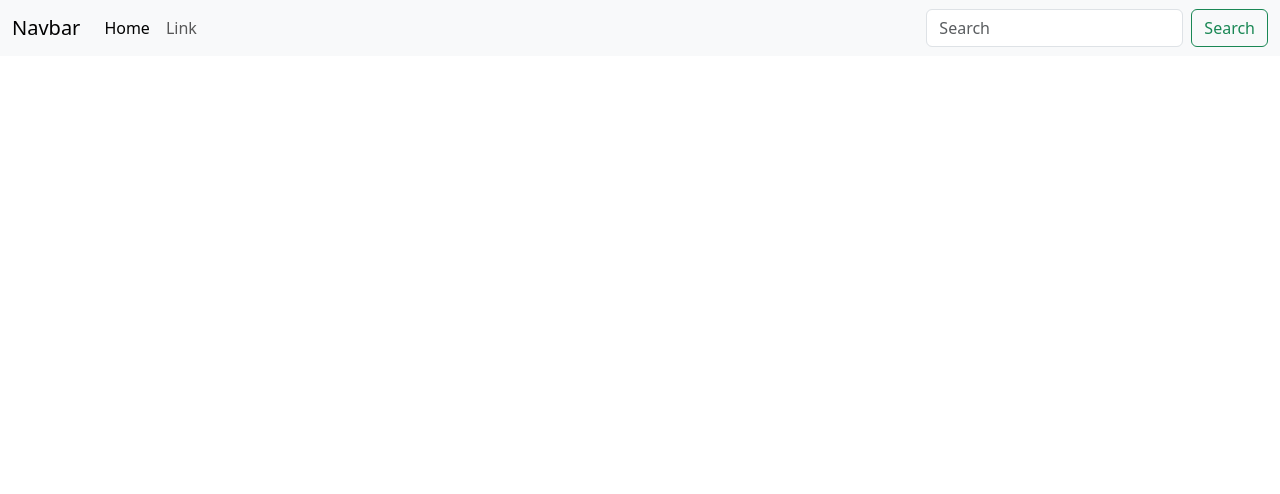
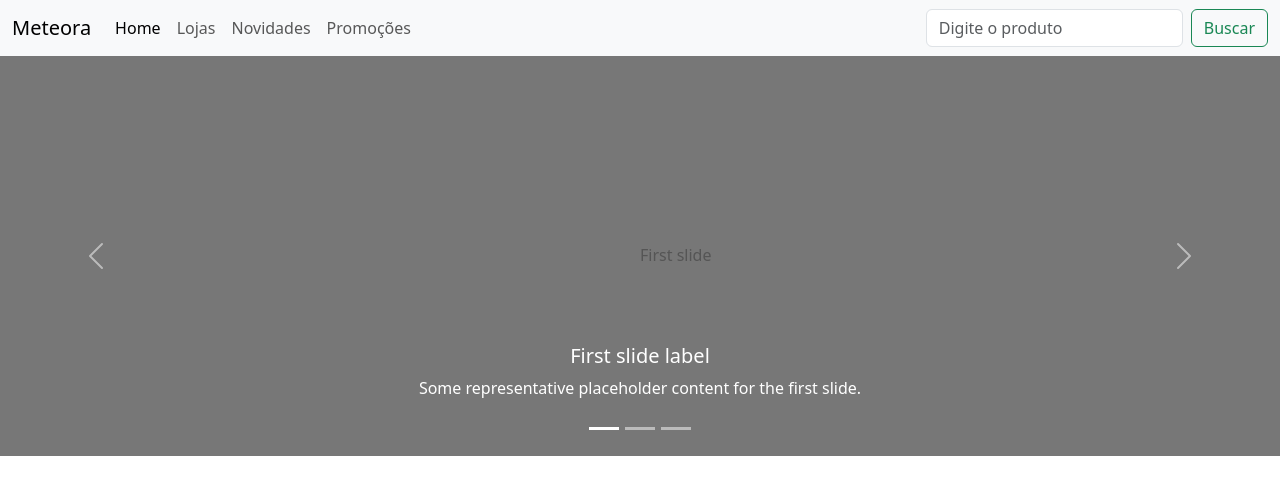
Before and after one commit to othiagopro/meteora, a plain HTML site: page index.html in a window 1280 px wide. Drawn offline with nearby package versions, Linux system fonts and the light colour scheme.

Commit message:
Carrossel

```diff
--- a/index.html
+++ b/index.html
@@ -7,9 +7,10 @@
     <link href="https://cdn.jsdelivr.net/npm/bootstrap@5.3.3/dist/css/bootstrap.min.css" rel="stylesheet" integrity="sha384-QWTKZyjpPEjISv5WaRU9OFeRpok6YctnYmDr5pNlyT2bRjXh0JMhjY6hW+ALEwIH" crossorigin="anonymous">
 </head>
 <body>
+
     <nav class="navbar navbar-expand-lg bg-body-tertiary">
         <div class="container-fluid">
-          <a class="navbar-brand" href="#">Navbar</a>
+          <a class="navbar-brand" href="#">Meteora</a>
           <button class="navbar-toggler" type="button" data-bs-toggle="collapse" data-bs-target="#navbarSupportedContent" aria-controls="navbarSupportedContent" aria-expanded="false" aria-label="Toggle navigation">
             <span class="navbar-toggler-icon"></span>
           </button>
@@ -19,17 +20,61 @@
                 <a class="nav-link active" aria-current="page" href="#">Home</a>
               </li>
               <li class="nav-item">
-                <a class="nav-link" href="#">Link</a>
+                <a class="nav-link" href="#">Lojas</a>
+              </li>
+              <li class="nav-item">
+                <a class="nav-link" href="#">Novidades</a>
+              </li>
+              <li class="nav-item">
+                <a class="nav-link" href="#">Promoções</a>
               </li>
             </ul>
             <form class="d-flex" role="search">
-              <input class="form-control me-2" type="search" placeholder="Search" aria-label="Search">
-              <button class="btn btn-outline-success" type="submit">Search</button>
+              <input class="form-control me-2" type="search" placeholder="Digite o produto" aria-label="Search">
+              <button class="btn btn-outline-success" type="submit">Buscar</button>
             </form>
           </div>
         </div>
       </nav>
 
+      <div id="carouselExampleCaptions" class="carousel slide">
+        <div class="carousel-indicators" data-bs-ride="carousel">
+          <button type="button" data-bs-target="#carouselExampleCaptions" data-bs-slide-to="0" class="active" aria-current="true" aria-label="Slide 1"></button>
+          <button type="button" data-bs-target="#carouselExampleCaptions" data-bs-slide-to="1" aria-label="Slide 2"></button>
+          <button type="button" data-bs-target="#carouselExampleCaptions" data-bs-slide-to="2" aria-label="Slide 3"></button>
+        </div>
+        <div class="carousel-inner">
+          <div class="carousel-item active">
+            <svg class="bd-placeholder-img bd-placeholder-img-lg d-block w-100" width="800" height="400" xmlns="http://www.w3.org/2000/svg" role="img" aria-label="Placeholder: First slide" preserveAspectRatio="xMidYMid slice" focusable="false"><title>Placeholder</title><rect width="100%" height="100%" fill="#777"></rect><text x="50%" y="50%" fill="#555" dy=".3em">First slide</text></svg>
+            <div class="carousel-caption d-none d-md-block">
+              <h5>First slide label</h5>
+              <p>Some representative placeholder content for the first slide.</p>
+            </div>
+          </div>
+          <div class="carousel-item">
+            <svg class="bd-placeholder-img bd-placeholder-img-lg d-block w-100" width="800" height="400" xmlns="http://www.w3.org/2000/svg" role="img" aria-label="Placeholder: Second slide" preserveAspectRatio="xMidYMid slice" focusable="false"><title>Placeholder</title><rect width="100%" height="100%" fill="#666"></rect><text x="50%" y="50%" fill="#444" dy=".3em">Second slide</text></svg>
+            <div class="carousel-caption d-none d-md-block">
+              <h5>Second slide label</h5>
+              <p>Some representative placeholder content for the second slide.</p>
+            </div>
+          </div>
+          <div class="carousel-item">
+            <svg class="bd-placeholder-img bd-placeholder-img-lg d-block w-100" width="800" height="400" xmlns="http://www.w3.org/2000/svg" role="img" aria-label="Placeholder: Third slide" preserveAspectRatio="xMidYMid slice" focusable="false"><title>Placeholder</title><rect width="100%" height="100%" fill="#555"></rect><text x="50%" y="50%" fill="#333" dy=".3em">Third slide</text></svg>
+            <div class="carousel-caption d-none d-md-block">
+              <h5>Third slide label</h5>
+              <p>Some representative placeholder content for the third slide.</p>
+            </div>
+          </div>
+        </div>
+        <button class="carousel-control-prev" type="button" data-bs-target="#carouselExampleCaptions" data-bs-slide="prev">
+          <span class="carousel-control-prev-icon" aria-hidden="true"></span>
+          <span class="visually-hidden">Previous</span>
+        </button>
+        <button class="carousel-control-next" type="button" data-bs-target="#carouselExampleCaptions" data-bs-slide="next">
+          <span class="carousel-control-next-icon" aria-hidden="true"></span>
+          <span class="visually-hidden">Next</span>
+        </button>
+      </div>
 
     <script src="https://cdn.jsdelivr.net/npm/bootstrap@5.3.3/dist/js/bootstrap.bundle.min.js" integrity="sha384-YvpcrYf0tY3lHB60NNkmXc5s9fDVZLESaAA55NDzOxhy9GkcIdslK1eN7N6jIeHz" crossorigin="anonymous"></script>
 </body>
```
